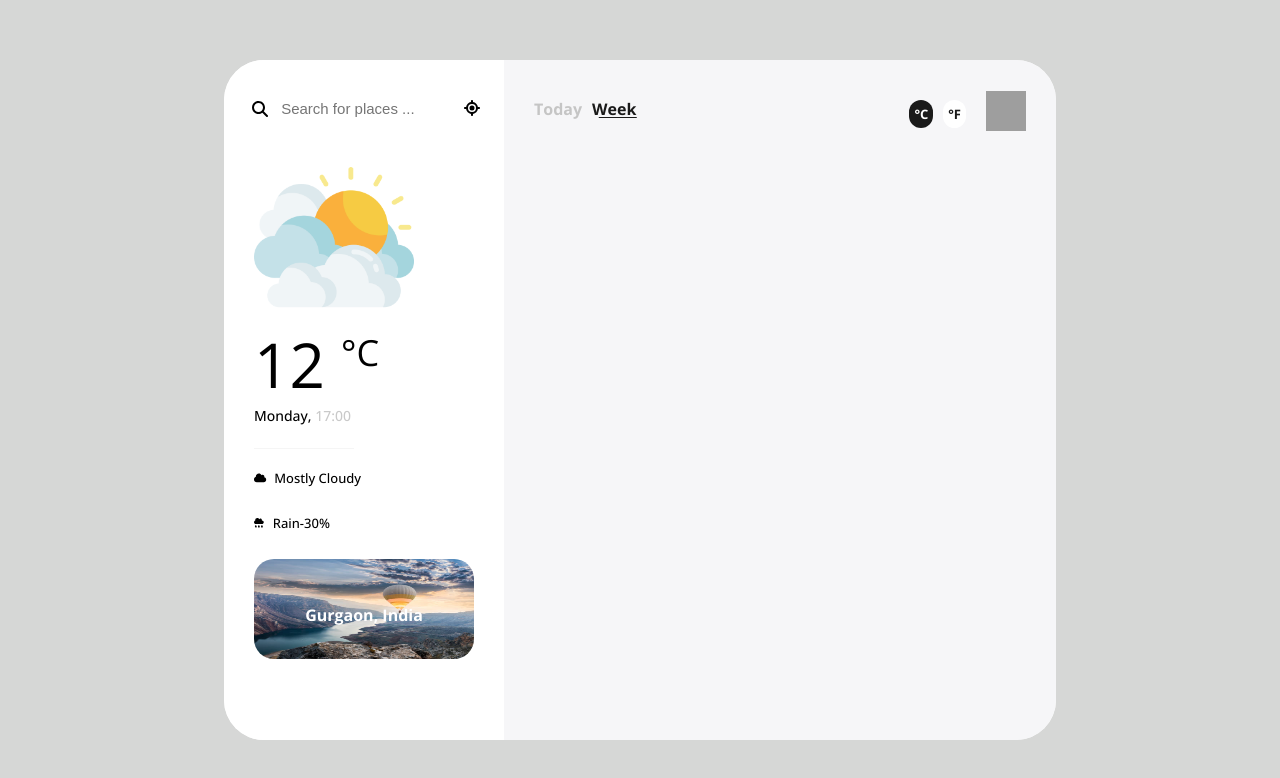
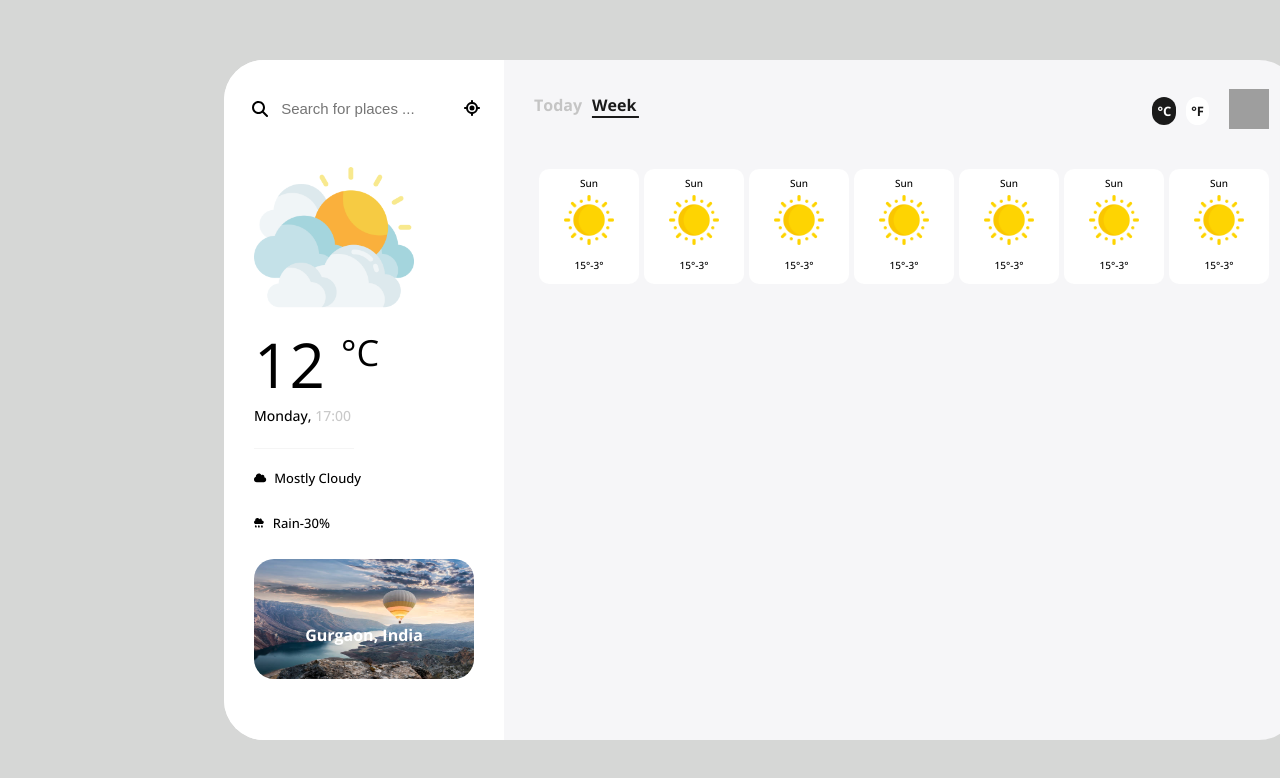
Before and after one commit to vishwajeet161/Angular-basic-projects, an Angular app in the folder weather-app/: page / in a window 1280 px wide. Shown: the top 778 px of the page. Built offline with nearby package versions, Linux system fonts and the light colour scheme; grey boxes are pictures that could not be loaded.

Commit message:
Desined the week and today's card

```diff
--- a/weather-app/src/app/left-container/left-container.component.scss
+++ b/weather-app/src/app/left-container/left-container.component.scss
@@ -69,12 +69,12 @@
 
 .left-container-temp-img{
     flex: 2;
-
 }
 
 .left-container-temp-img img{
     width: 160px;
     height: 160px;
+
 }
 
 .left-container-temp-value{
@@ -147,7 +147,7 @@
 }
 .left-container-location-img img{
     width: 220px;
-    height: 100px;
+    height: 120px;
     border-radius: 20px;
 }
 
--- a/weather-app/src/app/right-container/right-container.component.html
+++ b/weather-app/src/app/right-container/right-container.component.html
@@ -12,5 +12,101 @@
         </div>
     </div>
     <div class="right-container-content-box">
+        <div class="right-container-week-cards" *ngIf="week == true">
+            <div class="card">
+                <div class="card-day">Sun</div>
+                <div class="card_temp-img"><img src="./../../../assets/sun.png" alt=""></div>
+                <div class="card-temp-value">
+                    <span class="temp-max">15°</span>
+                    <span class="temp-min">-3°</span>
+                </div>
+            </div>
+            <div class="card">
+                <div class="card-day">Sun</div>
+                <div class="card_temp-img"><img src="./../../../assets/sun.png" alt=""></div>
+                <div class="card-temp-value">
+                    <span class="temp-max">15°</span>
+                    <span class="temp-min">-3°</span>
+                </div>
+            </div>
+            <div class="card">
+                <div class="card-day">Sun</div>
+                <div class="card_temp-img"><img src="./../../../assets/sun.png" alt=""></div>
+                <div class="card-temp-value">
+                    <span class="temp-max">15°</span>
+                    <span class="temp-min">-3°</span>
+                </div>
+            </div>
+            <div class="card">
+                <div class="card-day">Sun</div>
+                <div class="card_temp-img"><img src="./../../../assets/sun.png" alt=""></div>
+                <div class="card-temp-value">
+                    <span class="temp-max">15°</span>
+                    <span class="temp-min">-3°</span>
+                </div>
+            </div>
+            <div class="card">
+                <div class="card-day">Sun</div>
+                <div class="card_temp-img"><img src="./../../../assets/sun.png" alt=""></div>
+                <div class="card-temp-value">
+                    <span class="temp-max">15°</span>
+                    <span class="temp-min">-3°</span>
+                </div>
+            </div>
+            <div class="card">
+                <div class="card-day">Sun</div>
+                <div class="card_temp-img"><img src="./../../../assets/sun.png" alt=""></div>
+                <div class="card-temp-value">
+                    <span class="temp-max">15°</span>
+                    <span class="temp-min">-3°</span>
+                </div>
+            </div>
+            <div class="card">
+                <div class="card-day">Sun</div>
+                <div class="card_temp-img"><img src="./../../../assets/sun.png" alt=""></div>
+                <div class="card-temp-value">
+                    <span class="temp-max">15°</span>
+                    <span class="temp-min">-3°</span>
+                </div>
+            </div>
+        </div>
+        <div class="right-container-today-cards" *ngIf="today==true">
+            <div class="card">
+                <div class="card-day">12:00</div>
+                <div class="card_temp-img"><img src="./../../../assets/sun.png" alt=""></div>
+                <div class="card-temp-value">15°</div>
+            </div>
+            <div class="card">
+                <div class="card-day">12:00</div>
+                <div class="card_temp-img"><img src="./../../../assets/sun.png" alt=""></div>
+                <div class="card-temp-value">15°</div>
+            </div>
+            <div class="card">
+                <div class="card-day">12:00</div>
+                <div class="card_temp-img"><img src="./../../../assets/sun.png" alt=""></div>
+                <div class="card-temp-value">15°</div>
+            </div>
+            <div class="card">
+                <div class="card-day">12:00</div>
+                <div class="card_temp-img"><img src="./../../../assets/sun.png" alt=""></div>
+                <div class="card-temp-value">15°</div>
+            </div>
+            <div class="card">
+                <div class="card-day">12:00</div>
+                <div class="card_temp-img"><img src="./../../../assets/sun.png" alt=""></div>
+                <div class="card-temp-value">15°</div>
+            </div>
+            <div class="card">
+                <div class="card-day">12:00</div>
+                <div class="card_temp-img"><img src="./../../../assets/sun.png" alt=""></div>
+                <div class="card-temp-value">15°</div>
+            </div>
+            <div class="card">
+                <div class="card-day">12:00</div>
+                <div class="card_temp-img"><img src="./../../../assets/sun.png" alt=""></div>
+                <div class="card-temp-value">15°</div>
+            </div>
+        </div>
+        <div class="right-container-todays-highlights"></div>
     </div>
 </div>
--- a/weather-app/src/app/right-container/right-container.component.scss
+++ b/weather-app/src/app/right-container/right-container.component.scss
@@ -43,6 +43,7 @@
 //CSS for week, hover and active states
 .week {
     color: #c5c5c5;
+    margin-right: 2px;
 }
 
 .week:hover {
@@ -56,10 +57,10 @@
 
 //CSS for onclick underline
 .underline {
-    width: 38px;
-    height: 1px;
+    width: 47px;
+    height: 1.5px;
     background-color: #1a1a1a;
-    margin-top: 1.2rem;
+    margin-top: 22px;
 }
 
 .underline-today {
@@ -138,5 +139,57 @@
 .right-container-content-box {
     flex: 12;
     display: flex;
+    flex-direction: column;
+    margin: 30px;
+    margin-top: 5px;
+}
+
+.right-container-week-cards{
+    flex: 1;
+    display: flex;
     flex-direction: row;
+    justify-content: center;
+    align-items: center;
+    // background-color: red;
 }
+
+.card{
+    width: 100px;
+    height: 115px;
+    background-color: #ffffff;
+    border-radius: 10px;
+    margin-left: 5px;
+    text-align: center;
+    justify-content: center;
+    align-items: center;
+    font-size: x-small;
+    font-weight: 500;
+
+}
+
+.card-day{
+    margin: 5px;
+    margin-top: 7px;
+}
+
+.card_temp-img img{
+    width: 50px;
+    height: 50px;
+}
+.card-temp-value{
+    margin: 3px;
+    margin-top: 10px;
+}
+
+.right-container-today-cards{
+    flex: 1;
+    display: flex;
+    flex-direction: row;
+    justify-content: center;
+    align-items: center;
+}
+
+.right-container-todays-highlights{
+    flex: 3;
+    // background-color: blue;
+}
--- a/weather-app/src/app/right-container/right-container.component.ts
+++ b/weather-app/src/app/right-container/right-container.component.ts
@@ -1,8 +1,9 @@
+import { NgIf } from '@angular/common';
 import { Component } from '@angular/core';
 
 @Component({
   selector: 'app-right-container',
-  imports: [],
+  imports: [NgIf],
   templateUrl: './right-container.component.html',
   styleUrl: './right-container.component.scss'
 })
```
Also changed, not shown: weather-app/public/assets/cloudy.png (deleted), weather-app/public/assets/user.png (deleted).
